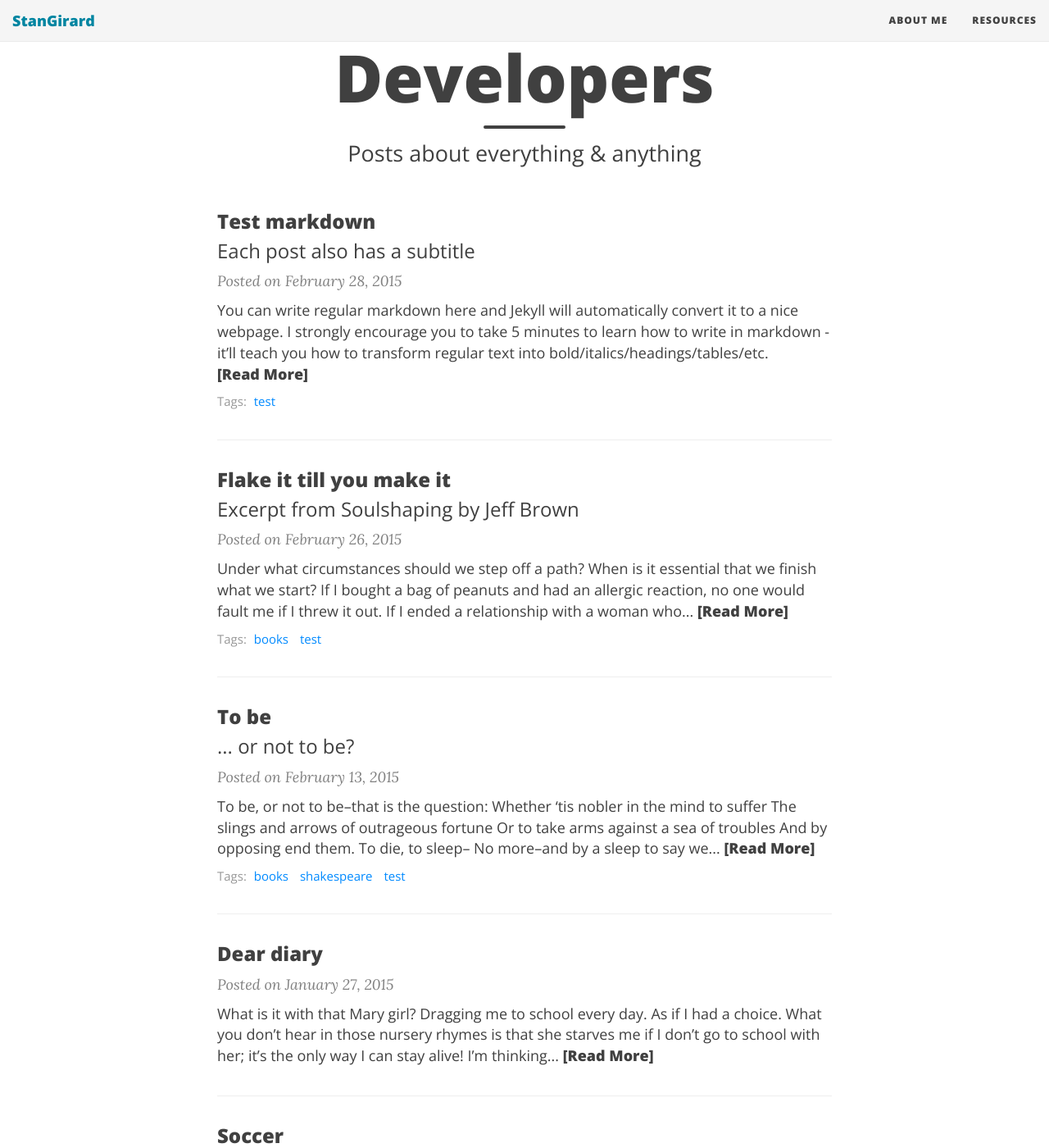
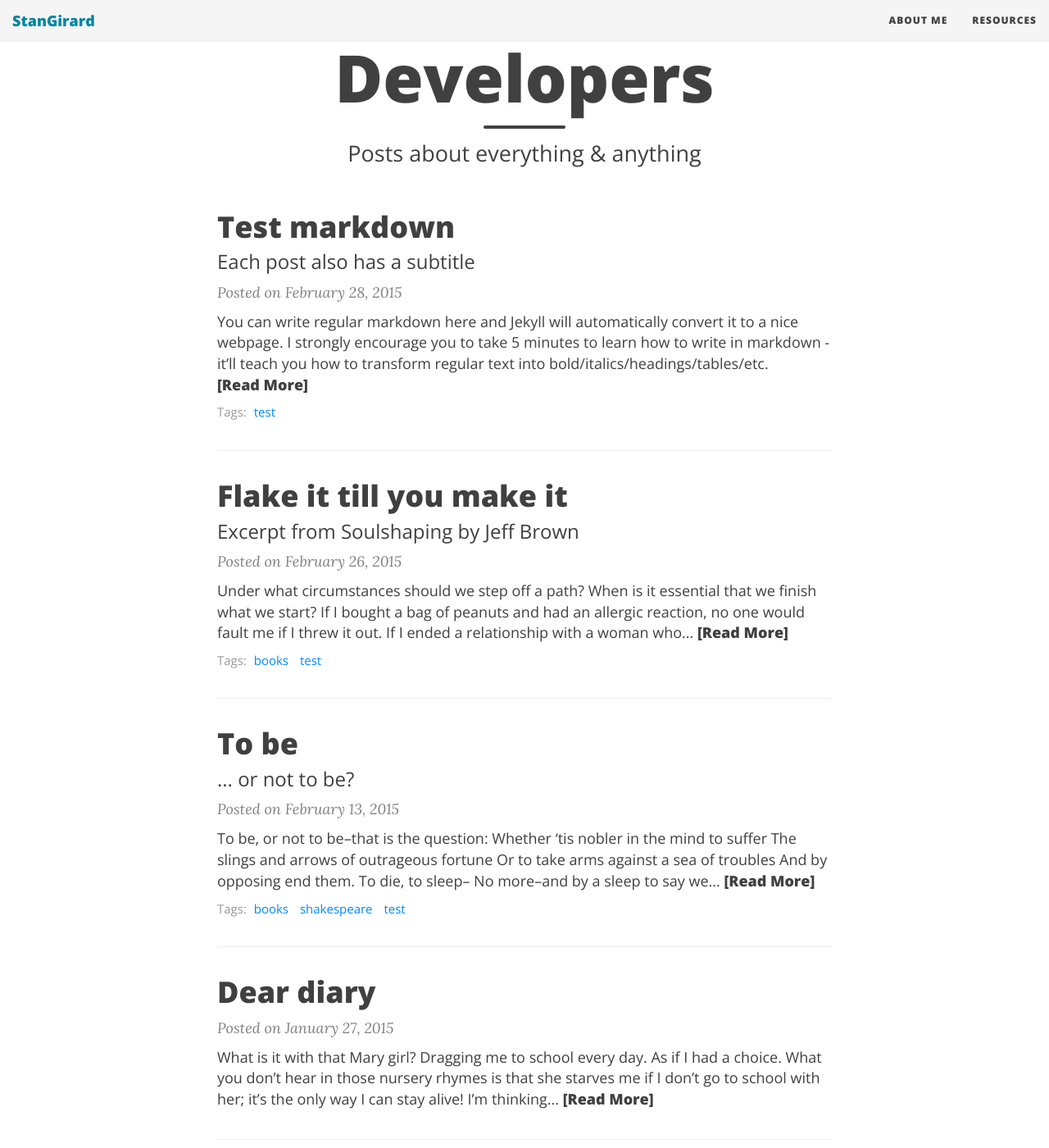
Before and after one commit to StanGirard/Primates-Jekyll, a Jekyll site: the page built from index.html, in a window 1280 px wide and 1400 px high, scrolled down 256 px. Shown: the whole window at 82% size. Built offline with Jekyll 4.4.1, drawn with Linux system fonts in a browser that asks for light colours; nearby versions of some CDN libraries; the list of posts is cut into pages by our own code.

Commit message:
[HOMEPAGE] Page heading h1

```diff
--- a/css/main.css
+++ b/css/main.css
@@ -335,7 +335,7 @@
 }
 
 .post-preview .post-title {
-  font-size: 20px;
+  font-size: 30px;
   margin-top: 0;
 }
 .post-preview .post-subtitle {
@@ -381,7 +381,7 @@
 
 @media only screen and (min-width: 768px) {
   .post-preview .post-title {
-    font-size: 24px;
+    font-size: 36px;
   }
 }
 
@@ -470,7 +470,7 @@
 }
 .intro-header .page-heading h1 {
   margin-top: 0;
-  font-size: 50px;
+  font-size: 30px;
 }
 .intro-header .post-heading h1 {
   margin-top: 0;
```
